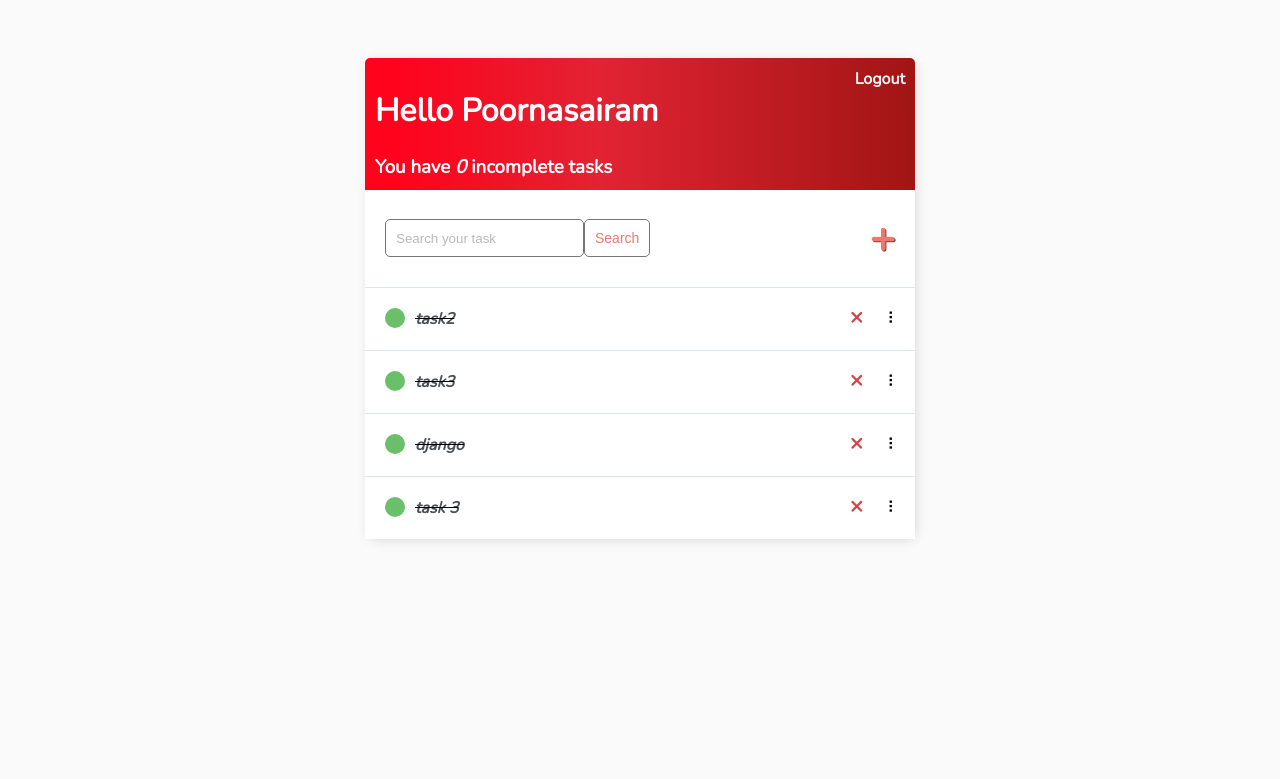
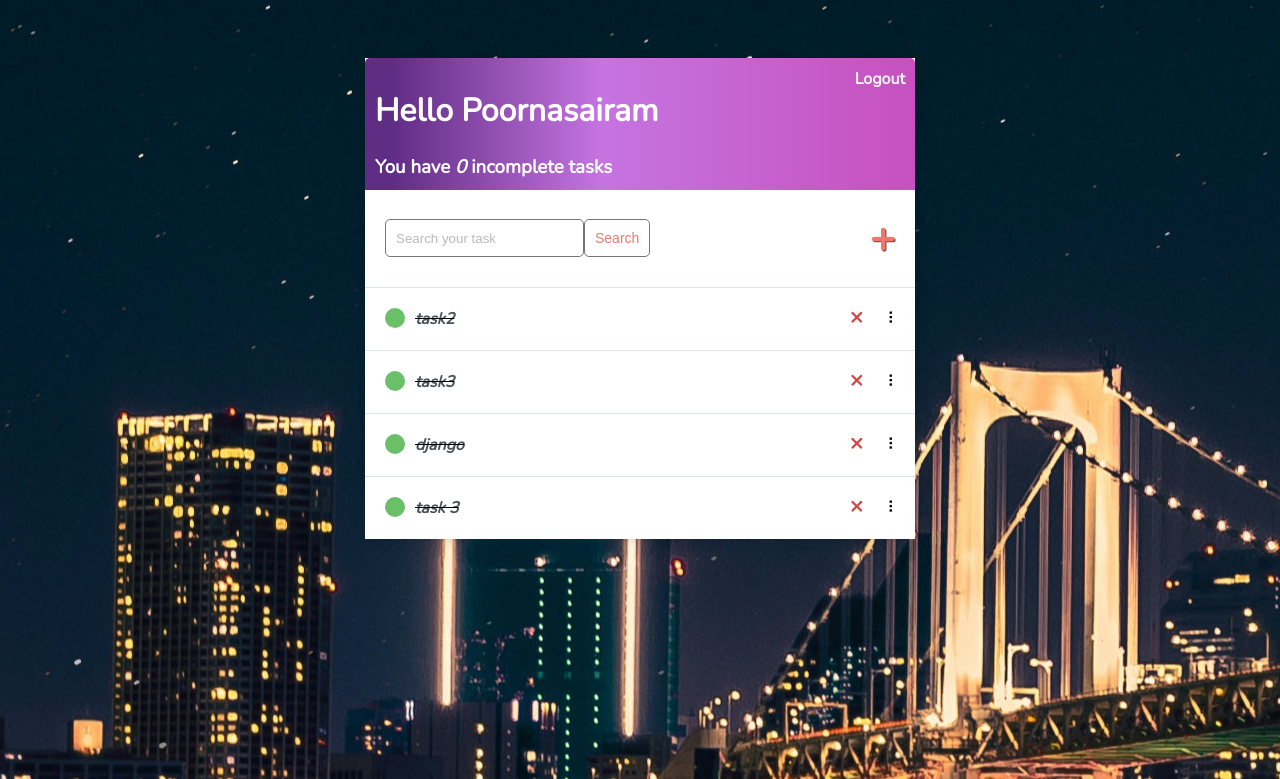
Before and after one commit to pssr1183/Django_ToDo_List, a Django app: page / in a window 1280 px wide. Shown: the top 779 px of the page. Run offline with Django 4.2, Linux system fonts and the light colour scheme; a user stored in the database is signed in; data comes from the database, SQL or seed files in the repository; both versions use the stored data as it was after the commit.

Commit message:
after adding static files

```diff
--- a/base/templates/base/main.html
+++ b/base/templates/base/main.html
@@ -13,9 +13,11 @@
 
     <link rel="preconnect" href="https://fonts.gstatic.com">
     <link href="https://fonts.googleapis.com/css2?family=Nunito:wght@200&display=swap" rel="stylesheet">
-
+    {% load static %}
     <style>
         body {
+
+            background: url("/static/pexels-aleksandar-pasaric-2341830.jpg") 25% no-repeat fixed;
             background-color: #FAFAFA;
             font-family: 'Nunito', sans-serif;
             padding-top: 50px;
@@ -59,7 +61,7 @@
             color: #fff;
             padding: 10px;
             border-radius: 5px 5px 0 0;
-            background: linear-gradient(90deg, #ff021c 5%, #e12333 43%, #a11515 100%);
+            background: linear-gradient(90deg, #602d85 5%, #c574e0 43%, #c750bf 100%);
         }
 
         .header-bar a {
--- a/todo_list/settings.py
+++ b/todo_list/settings.py
@@ -11,7 +11,7 @@ https://docs.djangoproject.com/en/4.0/ref/settings/
 """
 
 from pathlib import Path
-
+import os
 # Build paths inside the project like this: BASE_DIR / 'subdir'.
 BASE_DIR = Path(__file__).resolve().parent.parent
 
@@ -117,7 +117,9 @@ LOGIN_URL='login/'
 # https://docs.djangoproject.com/en/4.0/howto/static-files/
 
 STATIC_URL = 'static/'
-
+STATICFILES_DIRS = [
+    BASE_DIR / "static"
+]
 # Default primary key field type
 # https://docs.djangoproject.com/en/4.0/ref/settings/#default-auto-field
 
```
Also changed, not shown: base/templates/base/task_list.html (+0 -11 lines), db.sqlite3, static/bgimage.jpg (added), static/img.jpg (added), static/pexels-aleksandar-pasaric-2341830.jpg (added).
